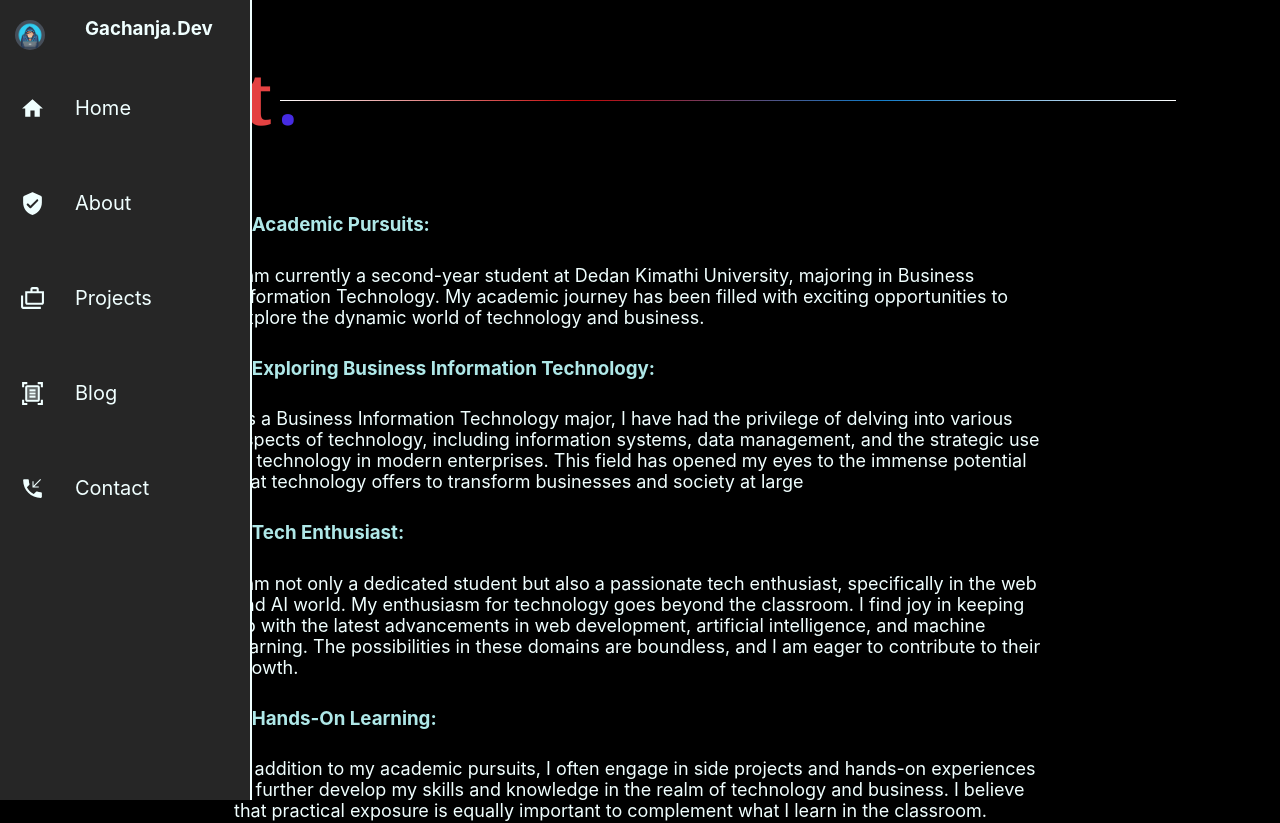
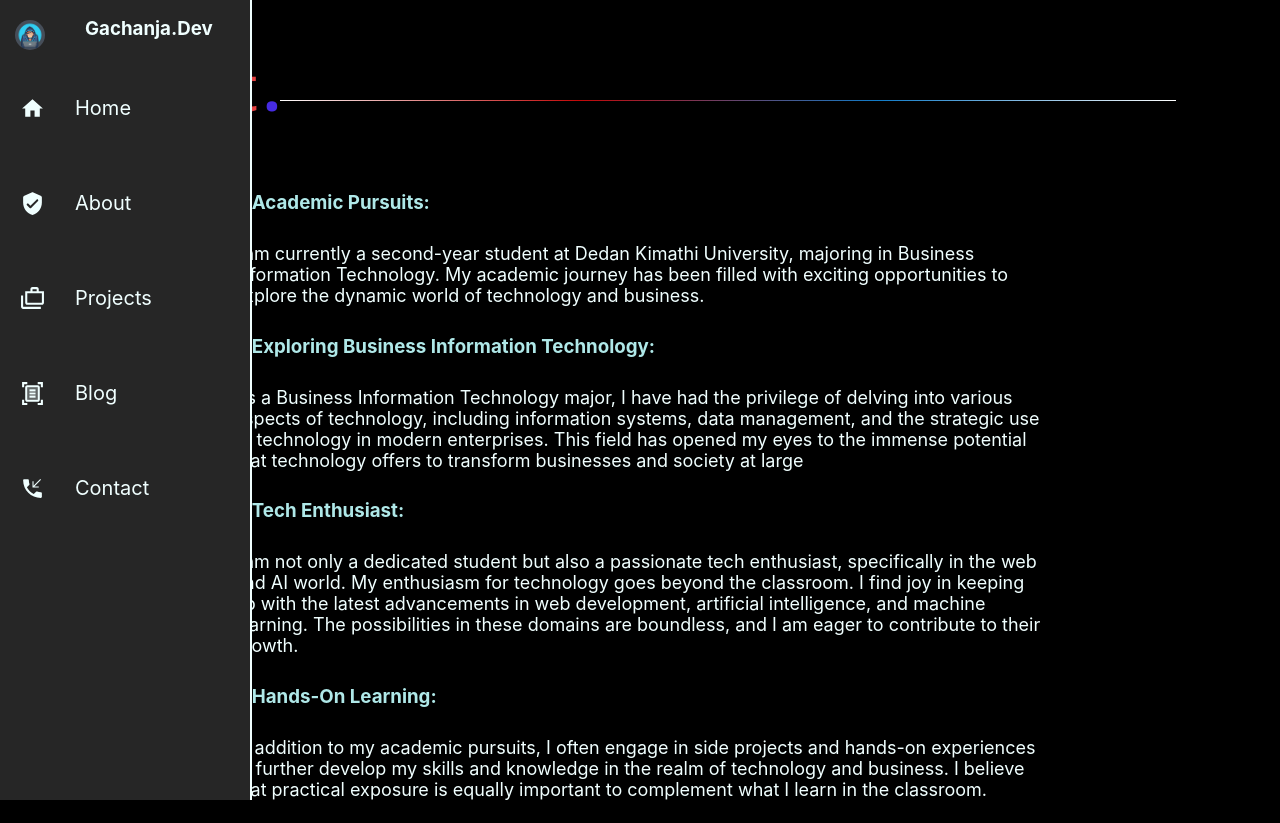
Before and after one commit to Mgachanja/my-portfolio, a React (Create React App) app: page /about in a window 1280 px wide. Shown: the top 823 px of the page. Built offline with nearby package versions, Linux system fonts and the light colour scheme; the HTML template or start-up script is replaced by a standard one.

Commit message:
pixels adjustment

```diff
--- a/src/styles/about.css
+++ b/src/styles/about.css
@@ -18,9 +18,9 @@
 }
 
 .page{
-    font-size: 450%;
+    font-size: 400%;
     align-items: center;
-    margin-left: 50px;
+    margin-left: 60px;
     font-weight: bolder;
     color: rgb(228, 66, 66);
     font-family: Cambria, Cochin, Georgia, Times, 'Times New Roman', serif;
```
